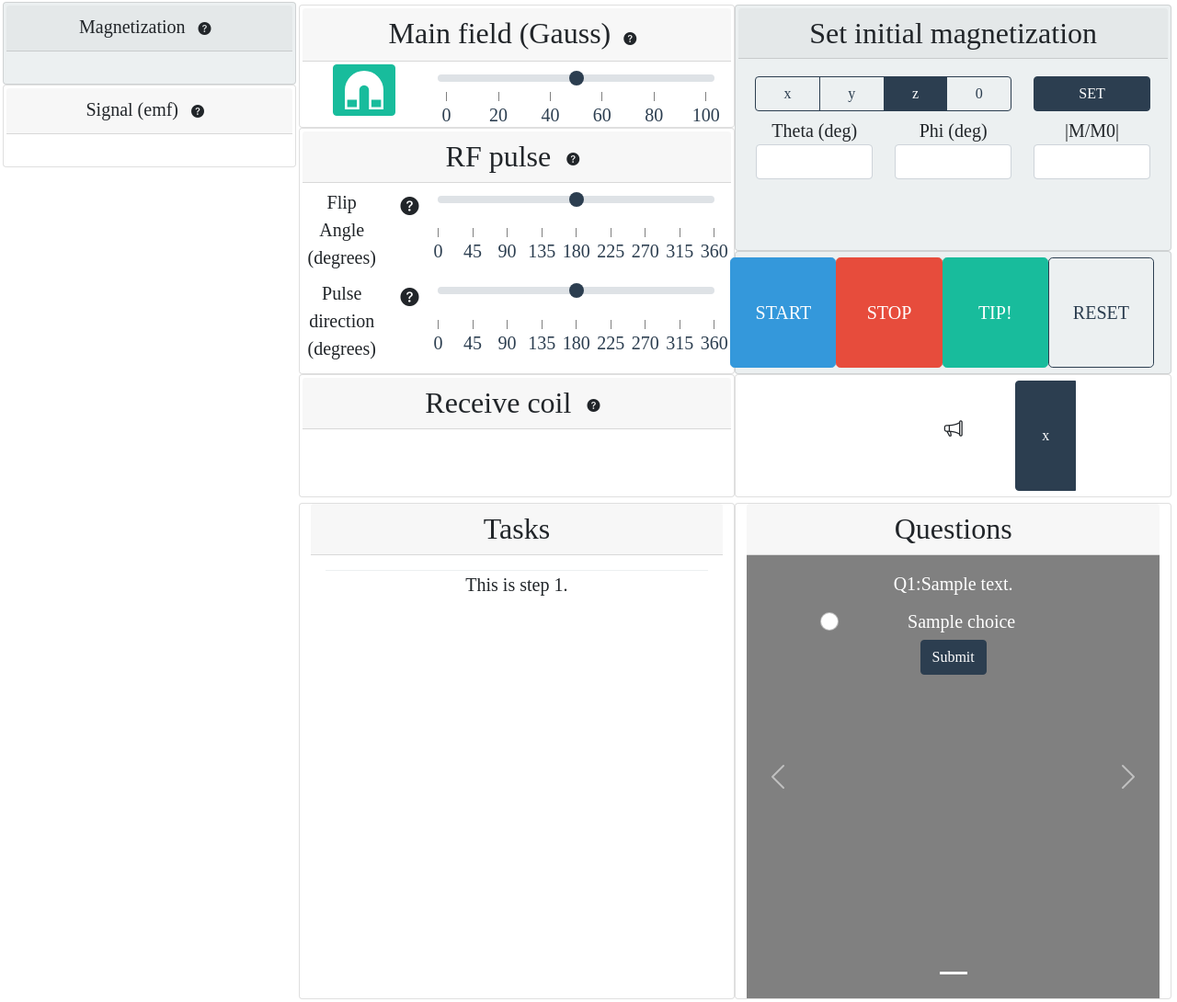
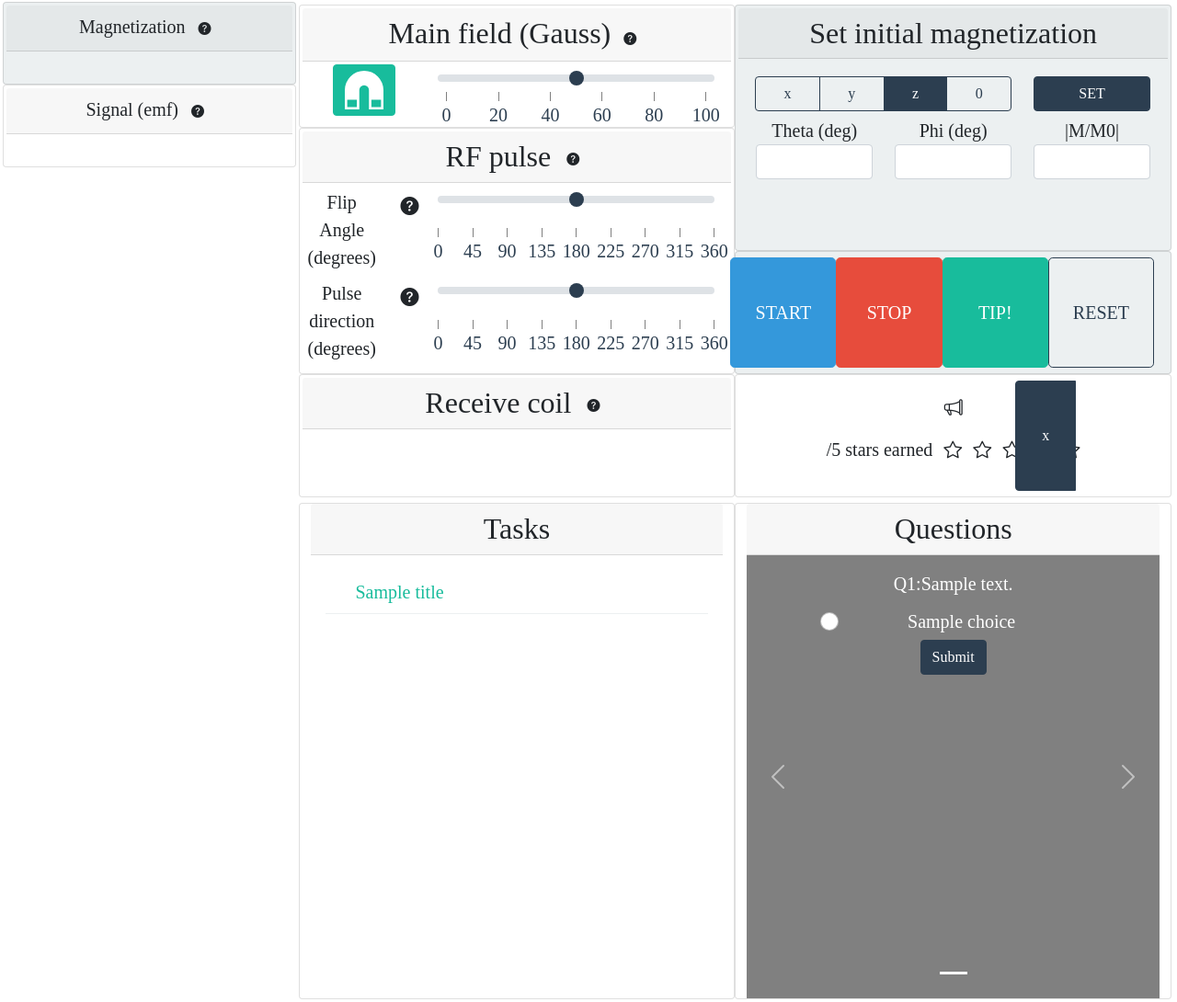
Before and after one commit to imr-framework/vs-tabletop, a Flask app: template app/templates/game5.html in a window 1280 px wide. Shown: the part 123-1213 px from the top of the page at 92% size. Run offline with Flask 2, Linux system fonts and the light colour scheme; tables that the repository leaves empty hold one stand-in row (values such as "Sample post"); the template is opened without the code that fills it: values that come from a table or form of the project are taken from there, most other values are stand-ins (such as "Sample title", 1, 10 or a date in 2020); parts of the project's set-up code (start-up, migrations or seed data) failed here and were passed over; some libraries are stand-ins or nearby versions.

Commit message:
Stars update example - game 5

```diff
--- a/app/models.py
+++ b/app/models.py
@@ -80,7 +80,8 @@ class Progress(db.Model):
     def update_stars(self):
         correct_rate = self.num_correct / self.num_questions
         complete_rate = self.num_steps_complete / self.num_steps_total
-        self.num_stars = correct_rate * 2 + complete_rate * 3
+        self.num_stars = round(2*(correct_rate * 2 + complete_rate * 3))/2
+
 
     def __repr__(self):
         rep = f'Progress of User ID #{self.user_id} for Game {self.game_number}: \n'
--- a/app/static/game5.js
+++ b/app/static/game5.js
@@ -319,16 +319,36 @@ $('.answer-mc').on('click', (event)=>{
         // Make success text visible
         $(`#mc-success-text-${q_ind}`).removeClass('d-none')
         $(`#mc-failure-text-${q_ind}`).addClass('d-none')
-        socket.emit('question answered',{'ind':q_ind, 'correct':true});
+        socket.emit('game 5 question answered',{'ind':q_ind, 'correct':true});
 
     }
     else{
         console.log("Answer is wrong! ")
         $(`#mc-success-text-${q_ind}`).addClass('d-none')
         $(`#mc-failure-text-${q_ind}`).removeClass('d-none')
-        socket.emit('question answered',{'ind':q_ind,'correct':false});
+        socket.emit('game 5 question answered',{'ind':q_ind,'correct':false});
 
         // Hide success text
     }
     console.log('Updating choice')
 })
+
+
+socket.on('renew stars',(msg)=>{
+    console.log('Stars should be updated now...')
+    num_stars = msg['stars'];
+    num_full = parseInt(Math.floor(num_stars));
+    num_half = parseInt(Math.round((num_stars-num_full)*2));
+    num_empty = 5 - num_full - num_half;
+
+
+    let stars_html = `<span> ${num_stars} / 5 stars earned</span> `
+    stars_html += '<i class="bi bi-star-fill"></i> '.repeat(num_full)
+    stars_html += '<i class="bi bi-star-half"></i> '.repeat(num_half)
+    stars_html += '<i class="bi bi-star"></i> '.repeat(num_empty)
+
+    $("#stars-display").html(stars_html);
+
+
+
+})
--- a/app/templates/game5.html
+++ b/app/templates/game5.html
@@ -242,6 +242,37 @@
                            <div class="row h-25 card bsg-light d-flex justify-content-center align-content-center" id="message-region">
                                <i class="bi bi-megaphone" id="megaphone"></i>
                                <p class="font-monospace" id="message-game5"></p>
+
+
+                               <p class="font-monospace" id="stars-display">
+
+                                   {% set num_stars = session['game5']['progress'].num_stars %}
+                                   {% set num_full = (num_stars | round(0,'floor') )| int %}
+                                   {% set num_half = ((2*(num_stars-num_full)) | round) | int %}
+                                   {% set num_empty = 5 - num_full - num_half %}
+                                   {% set star_array = [] %}
+                                    <span>{{ num_stars }}/5 stars earned</span>
+                                   {% for f in range(num_full) %}
+                                        {% set star_array = star_array.append(2) %}
+                                   {% endfor %}
+                                   {% for h in range(num_half) %}
+                                        {% set star_array = star_array.append(1) %}
+                                   {% endfor %}
+                                   {% for e in range(num_empty) %}
+                                       {% set star_array = star_array.append(0) %}
+                                    {% endfor %}
+
+                                   {% for star in star_array %}
+                                       {% if star == 2 %}
+                                            <i class="bi bi-star-fill"></i>
+                                       {% elif star == 1 %}
+                                           <i class="bi bi-star-half"></i>
+                                       {% else %}
+                                           <i class="bi bi-star"></i>
+                                       {% endif %}
+                                   {% endfor %}
+                               </p>
+
                            </div>
 
 
@@ -254,28 +285,31 @@
                     <div class="card-header h3">Tasks</div>
                     <div class="card-body">
 
-                    <ul class="nav nav-tabs" id="taskTab" role="tablist">
-                        {% for ind, title in enumerate(instructions['titles']) %}
+                    <ul class="nav nav-tabs" id="game5-tab" role="tablist">
+                        {% for title in instructions['titles'] %}
                             <li class="nav-item" role="presentation">
-                                <button class="nav-link" id="task{{ ind + 1 }}" data-bs-toggle="tab" data-bs-target="#step{{ ind + 1 }}"
-                                        type="button" role="tab"  aria-controls="step{{ ind + 1 }}" aria-selected="{{ str(ind==0) }}">
+                                <button class="nav-link" id="task{{ loop.index }}" data-bs-toggle="tab" data-bs-target="#step{{ loop.index }}"
+                                        type="button" role="tab"  aria-controls="step{{ loop.index }}" aria-selected="{{ loop.index==1 }}">
                                     {{ title }}
                                 </button>
                             </li>
                         {% endfor %}
                     </ul>
 
+                    <div class="tab-content" id="game5-tab-content">
+                        {% for task in instructions['tasks'] %}
+                            {% set show_text = (loop.index==1) %}
+                          <div class="tab-pane fade {{ show_text }} {{ active_text }}" id="step{{ loop.index }}" role="tabpanel" aria-labelledby="step{{ loop.index }}-tab">
+                              <p>{{ task }}</p>
+                          </div>
+                        {% endfor %}
 
-                    <div class="tab-content" id="game5-tab-content">
-                      <div class="tab-pane fade show active" id="step1" role="tabpanel" aria-labelledby="home-tab">
-                          <p>This is step 1.</p>
-                      </div>
-                      <div class="tab-pane fade" id="step2" role="tabpanel" aria-labelledby="profile-tab">
 
-                      </div>
-                      <div class="tab-pane fade" id="step3" role="tabpanel" aria-labelledby="contact-tab">
 
-                      </div>
+                      <div class="tab-pane fade" id="step2" role="tabpanel" aria-labelledby="profile-tab"></div>
+                      <div class="tab-pane fade" id="step3" role="tabpanel" aria-labelledby="contact-tab"></div>
+
+
                     </div>
 
                     </div>
```
Also changed, not shown: app/routes_game5.py (+14 -4 lines).
